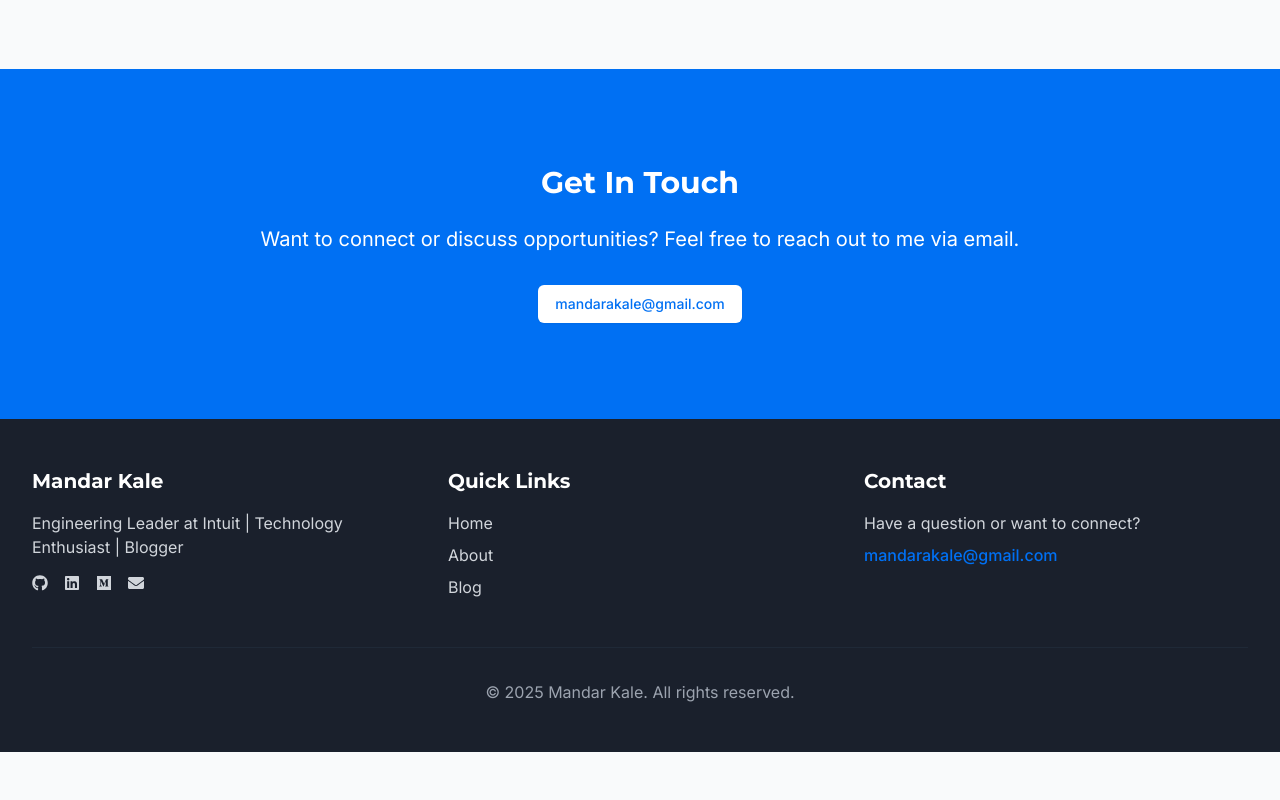
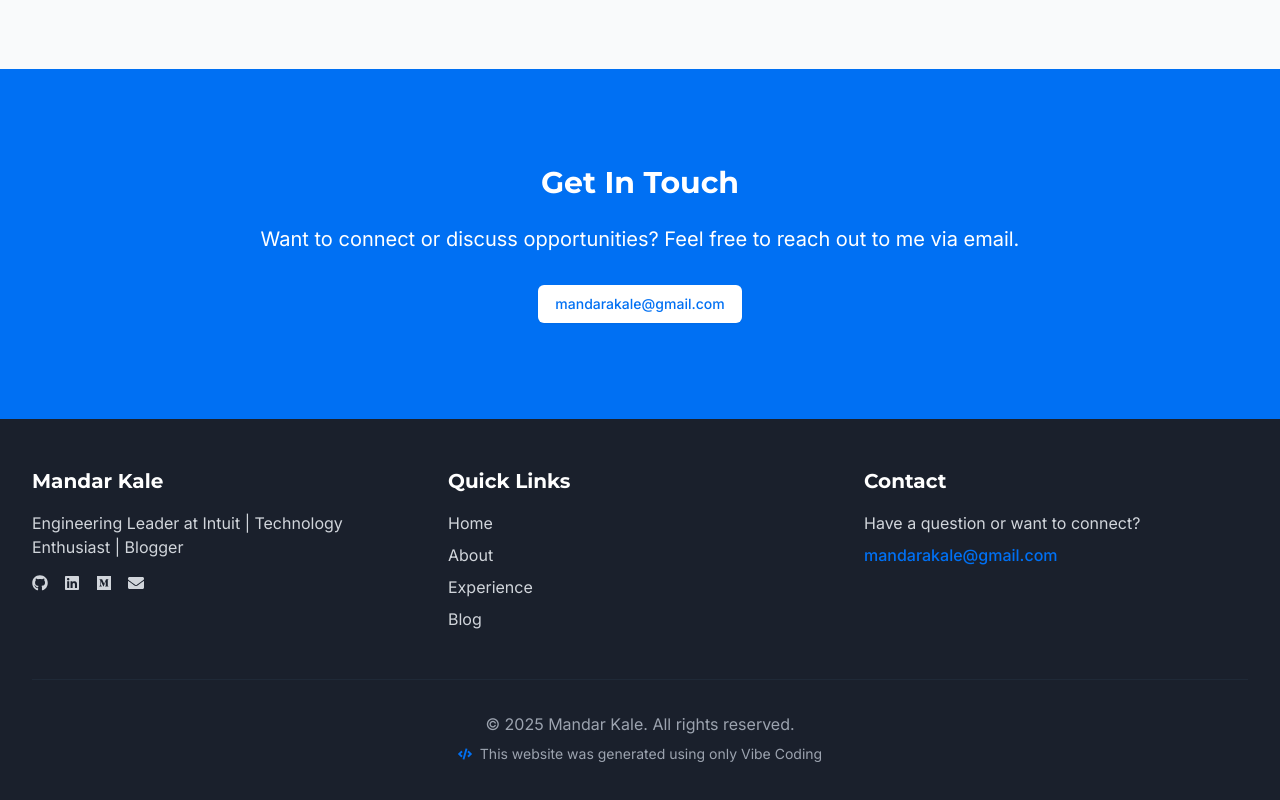
Before and after one commit to MandarKale/website-new, a Next.js app: page / in a window 1280 px wide. Shown: the part 2157-2957 px from the top of the page. Before the commit the page ends 2909 px from the top, so only its background shows below. Built offline with nearby package versions, Linux system fonts and the light colour scheme.

Commit message:
Add 'Vibe Coding' footnote to website

```diff
--- a/src/components/Footer.tsx
+++ b/src/components/Footer.tsx
@@ -1,7 +1,7 @@
 "use client";
 
 import Link from 'next/link';
-import { FaGithub, FaLinkedin, FaMedium, FaEnvelope } from 'react-icons/fa';
+import { FaGithub, FaLinkedin, FaMedium, FaEnvelope, FaCode } from 'react-icons/fa';
 
 const Footer = () => {
   const currentYear = new Date().getFullYear();
@@ -30,7 +30,8 @@
             <ul className="space-y-2">
               <FooterLink href="/" label="Home" />
               <FooterLink href="/about" label="About" />
-              <FooterLink href="https://mandarakale.medium.com/" label="Blog" externalLink={true} />
+              <FooterLink href="/experience" label="Experience" />
+              <FooterLink href="/blog" label="Blog" />
             </ul>
           </div>
 
@@ -45,7 +46,10 @@
         </div>
 
         <div className="border-t border-gray-800 mt-12 pt-8 text-center text-gray-400">
-          <p>© {currentYear} Mandar Kale. All rights reserved.</p>
+          <p className="mb-2">© {currentYear} Mandar Kale. All rights reserved.</p>
+          <p className="text-sm flex items-center justify-center">
+            <FaCode className="mr-2 text-accent" /> This website was generated using only Vibe Coding
+          </p>
         </div>
       </div>
     </footer>
```
